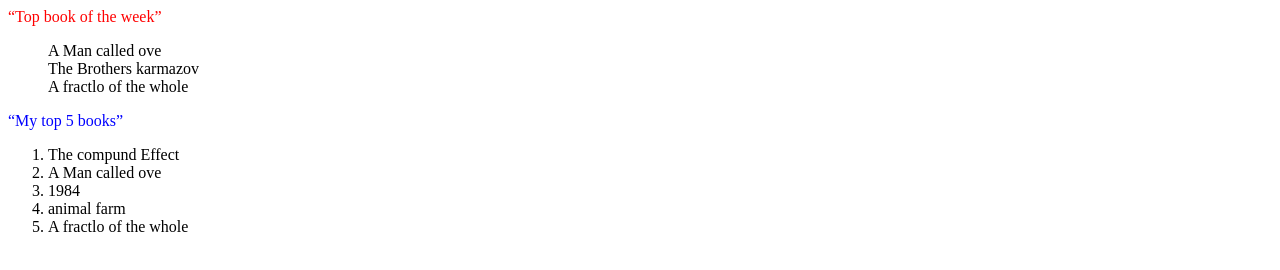
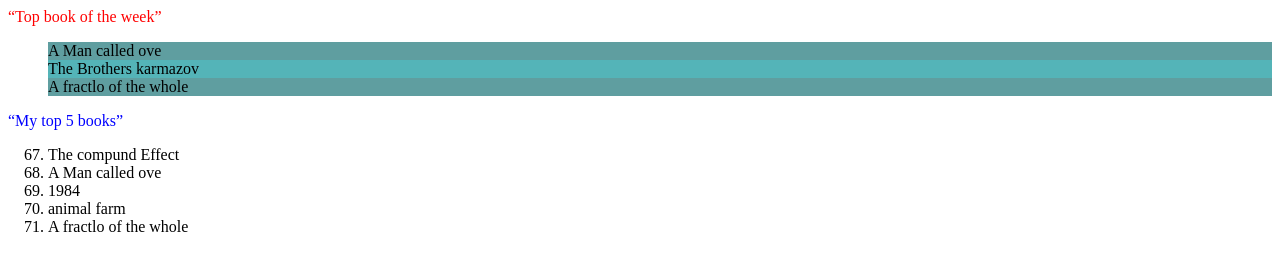
Before and after one commit to Asadi-Alireza/learn-html, a plain HTML site: page E7/index.html in a window 1280 px wide. Drawn offline with Linux system fonts and the light colour scheme.

Commit message:
updated ul

```diff
--- a/E7/index.html
+++ b/E7/index.html
@@ -9,16 +9,19 @@
 </head>
 
 <body>
-    <q style="color: red;">Top book of the week</q><!--کوتیشن ها غیر قابل سکلت هستند-->
+    <q style="color: red;">Top book of the week</q>
+    <!--کوتیشن ها غیر قابل سکلت هستند-->
     <ul style="list-style-type: none;">
-        <li style="list-style-type: none;">A Man called ove</li>
-        <li>The Brothers karmazov</li>
-        <li>A fractlo of the whole</li>
+        <li style="list-style-type: none; background-color: cadetblue;">A Man called ove</li>
+        <li style="background-color: rgb(84, 180, 184);">The Brothers karmazov</li>
+        <li style="background-color: cadetblue ;">A fractlo of the whole</li>
 
     </ul>
 
-    <q style="color: blue;">My top 5 books</q><!--کوتیشن ها غیر قابل سکلت هستند-->
-    <ol>
+    <q style="color: blue;">My top 5 books</q>
+    <!--کوتیشن ها غیر قابل سکلت هستند-->
+    <ol type="1" start="67">
+        <!--start = start for number-->
         <li>The compund Effect</li>
         <li>A Man called ove</li>
         <li>1984</li>
```
